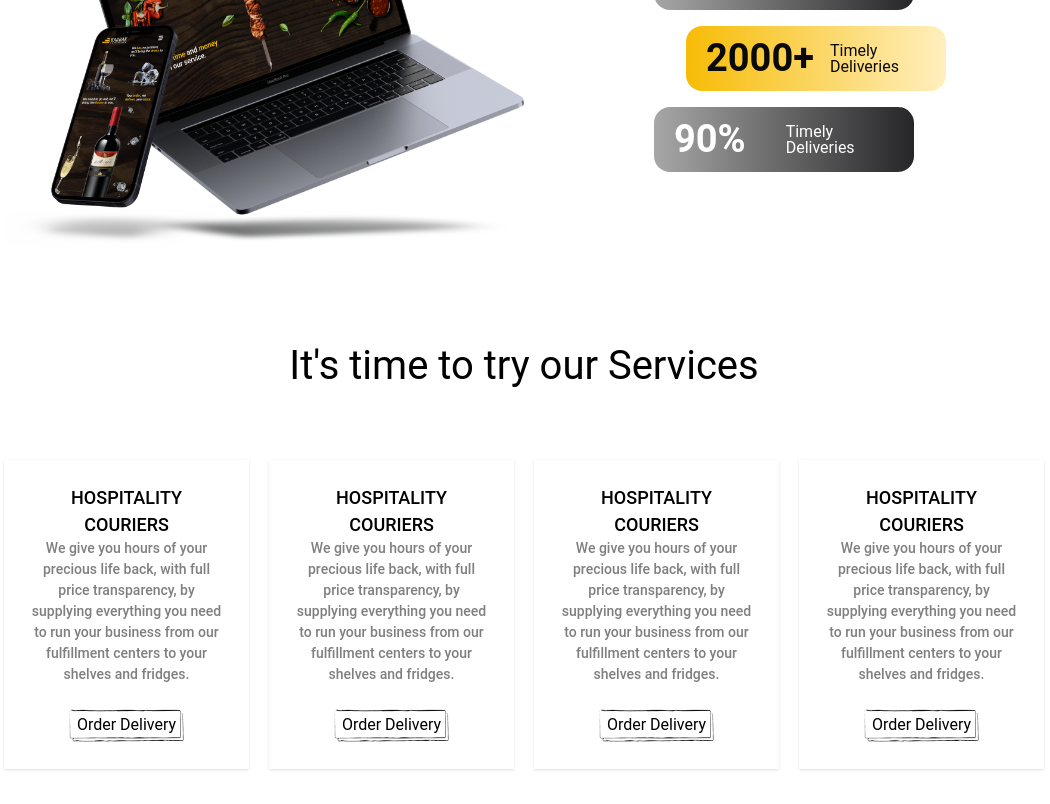
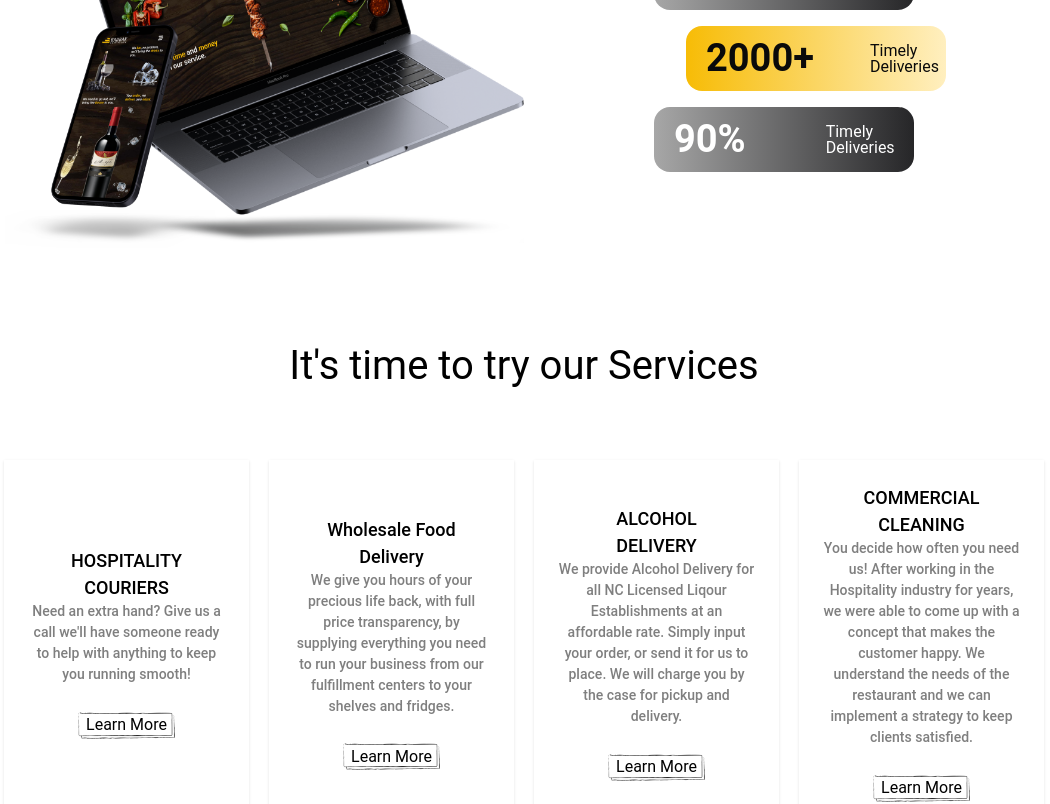
Before and after one commit to Anuran12/BarBak, a Next.js app: page / in a window 1280 px wide. Shown: the part 1120-1924 px from the top of the page, without its empty margins (116-1166 px from the left). Built offline with nearby package versions, Linux system fonts and the light colour scheme.

Commit message:
fix services

```diff
--- a/components/Services.js
+++ b/components/Services.js
@@ -1,49 +1,82 @@
 export default function Services() {
-    return(
+  return (
     <div className=" flex flex-col justify-center items-center px-[120px] mt-20">
       <h1 className="text-[40px]">It&#39;s time to try our Services</h1>
       <div className="grid grid-cols-4 gap-5 mt-16">
         <div className="shadow hover:shadow-2xl p-6 flex flex-col justify-center items-center">
-                    <h1 className=" font-[540] text-[18px] text-center">HOSPITALITY<br/> COURIERS</h1>
-                    <p className="text-[14px] text-center text-[#0a0a0a85] font-[530]">We give you hours of your precious life back, with full price transparency, by supplying everything you need to run your business from our fulfillment centers to your shelves and fridges.</p>
+          <h1 className=" font-[540] text-[18px] text-center">
+            HOSPITALITY
+            <br />
+            COURIERS
+          </h1>
+          <p className="text-[14px] text-center text-[#0a0a0a85] font-[530]">
+            Need an extra hand? Give us a call we'll have someone ready to help
+            with anything to keep you running smooth!
+          </p>
           <a
             className="bg-[url('../img/btn-border_black.png')] bg-no-repeat bg-center bg-contain p-2 mt-5 text-black w-fit"
             href={"/"}
           >
-                        Order Delivery
+            Learn More
           </a>
         </div>
         <div className="shadow hover:shadow-2xl p-6 flex flex-col justify-center items-center">
-                    <h1 className=" font-[540] text-[18px] text-center">HOSPITALITY<br/> COURIERS</h1>
-                    <p className="text-[14px] text-center text-[#0a0a0a85] font-[530]">We give you hours of your precious life back, with full price transparency, by supplying everything you need to run your business from our fulfillment centers to your shelves and fridges.</p>
+          <h1 className=" font-[540] text-[18px] text-center">
+            Wholesale Food
+            <br />
+            Delivery
+          </h1>
+          <p className="text-[14px] text-center text-[#0a0a0a85] font-[530]">
+            We give you hours of your precious life back, with full price
+            transparency, by supplying everything you need to run your business
+            from our fulfillment centers to your shelves and fridges.
+          </p>
           <a
             className="bg-[url('../img/btn-border_black.png')] bg-no-repeat bg-center bg-contain p-2 mt-5 text-black w-fit"
             href={"/"}
           >
-                        Order Delivery
+            Learn More
           </a>
         </div>
         <div className="shadow hover:shadow-2xl p-6 flex flex-col justify-center items-center">
-                    <h1 className=" font-[540] text-[18px] text-center">HOSPITALITY<br/> COURIERS</h1>
-                    <p className="text-[14px] text-center text-[#0a0a0a85] font-[530]">We give you hours of your precious life back, with full price transparency, by supplying everything you need to run your business from our fulfillment centers to your shelves and fridges.</p>
+          <h1 className=" font-[540] text-[18px] text-center">
+            ALCOHOL
+            <br />
+            DELIVERY
+          </h1>
+          <p className="text-[14px] text-center text-[#0a0a0a85] font-[530]">
+            We provide Alcohol Delivery for all NC Licensed Liqour
+            Establishments at an affordable rate. Simply input your order, or
+            send it for us to place. We will charge you by the case for pickup
+            and delivery.
+          </p>
           <a
             className="bg-[url('../img/btn-border_black.png')] bg-no-repeat bg-center bg-contain p-2 mt-5 text-black w-fit"
             href={"/"}
           >
-                        Order Delivery
+            Learn More
           </a>
         </div>
         <div className="shadow hover:shadow-2xl p-6 flex flex-col justify-center items-center">
-                    <h1 className=" font-[540] text-[18px] text-center">HOSPITALITY<br/> COURIERS</h1>
-                    <p className="text-[14px] text-center text-[#0a0a0a85] font-[530]">We give you hours of your precious life back, with full price transparency, by supplying everything you need to run your business from our fulfillment centers to your shelves and fridges.</p>
+          <h1 className=" font-[540] text-[18px] text-center">
+            COMMERCIAL
+            <br />
+            CLEANING
+          </h1>
+          <p className="text-[14px] text-center text-[#0a0a0a85] font-[530]">
+            You decide how often you need us! After working in the Hospitality
+            industry for years, we were able to come up with a concept that
+            makes the customer happy. We understand the needs of the restaurant
+            and we can implement a strategy to keep clients satisfied.
+          </p>
           <a
             className="bg-[url('../img/btn-border_black.png')] bg-no-repeat bg-center bg-contain p-2 mt-5 text-black w-fit"
             href={"/"}
           >
-                        Order Delivery
+            Learn More
           </a>
         </div>
       </div>
     </div>
-    )
+  );
 }
--- a/components/Stats.js
+++ b/components/Stats.js
@@ -17,32 +17,36 @@ export default function Stats() {
           <h1 className="text-[#0A0A0A] text-[38px] font-semibold break-words">
             90%
           </h1>
-          <p className=" w-1/2 ml-10 h-fit leading-4 text-[16px] text-[#0A0A0A] break-words font-normal">
-            Timely Deliveries
+          <p className=" w-1/2 ml-20 h-fit leading-4 text-[16px] text-[#0A0A0A] break-words font-normal">
+            Timely
+            <br /> Deliveries
           </p>
         </div>
         <div className="w-6/12 flex bg-gradient-to-r from-[#a7a7a7] to-[#262628] px-5 py-1 rounded-2xl items-center">
           <h1 className="text-[#ffffff] text-[38px] font-semibold break-words">
             50K+
           </h1>
-          <p className=" w-1/2 ml-7 h-fit leading-4 text-[16px] text-[#ffffff] break-words font-normal">
-            Timely Deliveries
+          <p className=" w-1/2 ml-16 h-fit leading-4 text-[16px] text-[#ffffff] break-words font-normal">
+            Timely
+            <br /> Deliveries
           </p>
         </div>
         <div className="w-6/12 ml-16 flex bg-gradient-to-r from-[#F7BC06] to-[#ffefbf] px-5 py-1 rounded-2xl items-center">
           <h1 className="text-[#0A0A0A] text-[38px] font-semibold break-words">
             2000+
           </h1>
-          <p className=" w-1/2 ml-4 h-fit leading-4 text-[16px] text-[#0A0A0A] break-words font-normal">
-            Timely Deliveries
+          <p className=" w-1/2 ml-14 h-fit leading-4 text-[16px] text-[#0A0A0A] break-words font-normal">
+            Timely
+            <br /> Deliveries
           </p>
         </div>
         <div className="w-6/12 flex bg-gradient-to-r from-[#a7a7a7] to-[#262628] px-5 py-1 rounded-2xl items-center">
           <h1 className="text-[#ffffff] text-[38px] font-semibold break-words">
             90%
           </h1>
-          <p className=" w-1/2 ml-10 h-fit leading-4 text-[16px] text-[#ffffff] break-words font-normal">
-            Timely Deliveries
+          <p className=" w-1/2 ml-20 h-fit leading-4 text-[16px] text-[#ffffff] break-words font-normal">
+            Timely
+            <br /> Deliveries
           </p>
         </div>
       </div>
```
Lines whose indentation alone changed are shown as unchanged.
